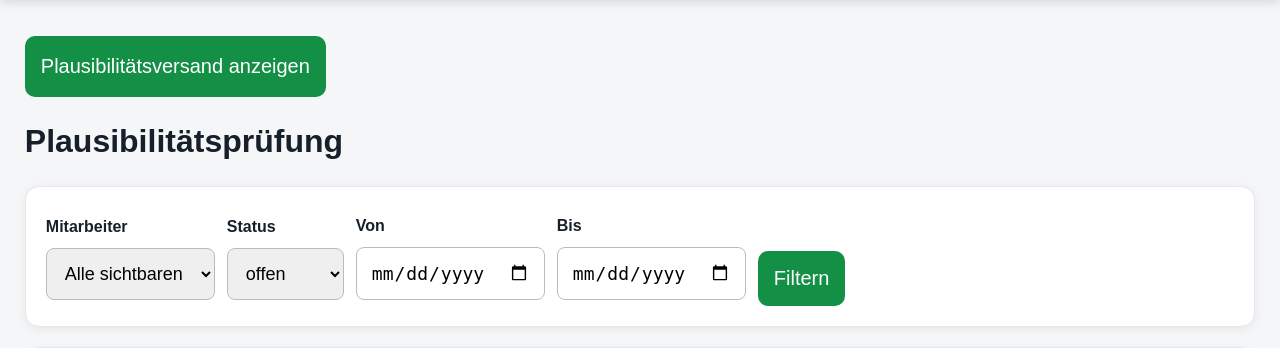
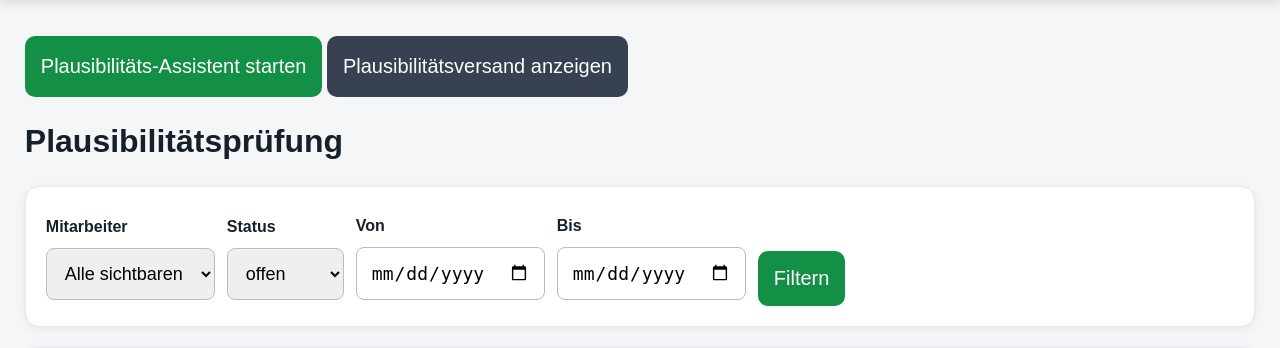
Before and after one commit to Markus4771/Stempeluhr, a FastAPI app: template app/templates/plausibility.html in a window 1280 px wide. Shown: the part 56-404 px from the top of the page. Run offline with FastAPI, Linux system fonts and the light colour scheme; the template is opened without the code that fills it, so the values that code supplies are empty; data comes from the database, SQL or seed files in the repository; some libraries are stand-ins or nearby versions.

Commit message:
Phase 2: Assistentenstart in Plausibilitaetsansicht ergaenzen

```diff
--- a/app/templates/plausibility.html
+++ b/app/templates/plausibility.html
@@ -1,6 +1,9 @@
 {% extends "base.html" %}
 {% block content %}
-<p><a class="button" href="/plausibility/mail-history">Plausibilitätsversand anzeigen</a></p>
+<p>
+  <a class="button" href="/plausibility/assistant">Plausibilitäts-Assistent starten</a>
+  <a class="button secondary" href="/plausibility/mail-history">Plausibilitätsversand anzeigen</a>
+</p>
 <h1>Plausibilitätsprüfung</h1>
 <section class="card">
   <form method="get" class="filter-row">
@@ -45,6 +48,7 @@
         <td>{{ i.status }}</td>
         <td>{% if i.notified_employee_at %}Mitarbeiter{% endif %}{% if i.notified_teamlead_at %}<br>Teamleiter{% endif %}</td>
         <td>
+          <a class="button small secondary" href="/plausibility/assistant?issue_id={{ i.id }}">Im Assistenten öffnen</a>
           <form method="post" action="/plausibility/{{ i.id }}/status">
             <input type="hidden" name="filter_employee_id" value="{{ filters.employee_id }}">
             <input type="hidden" name="filter_status" value="{{ filters.status }}">
```
